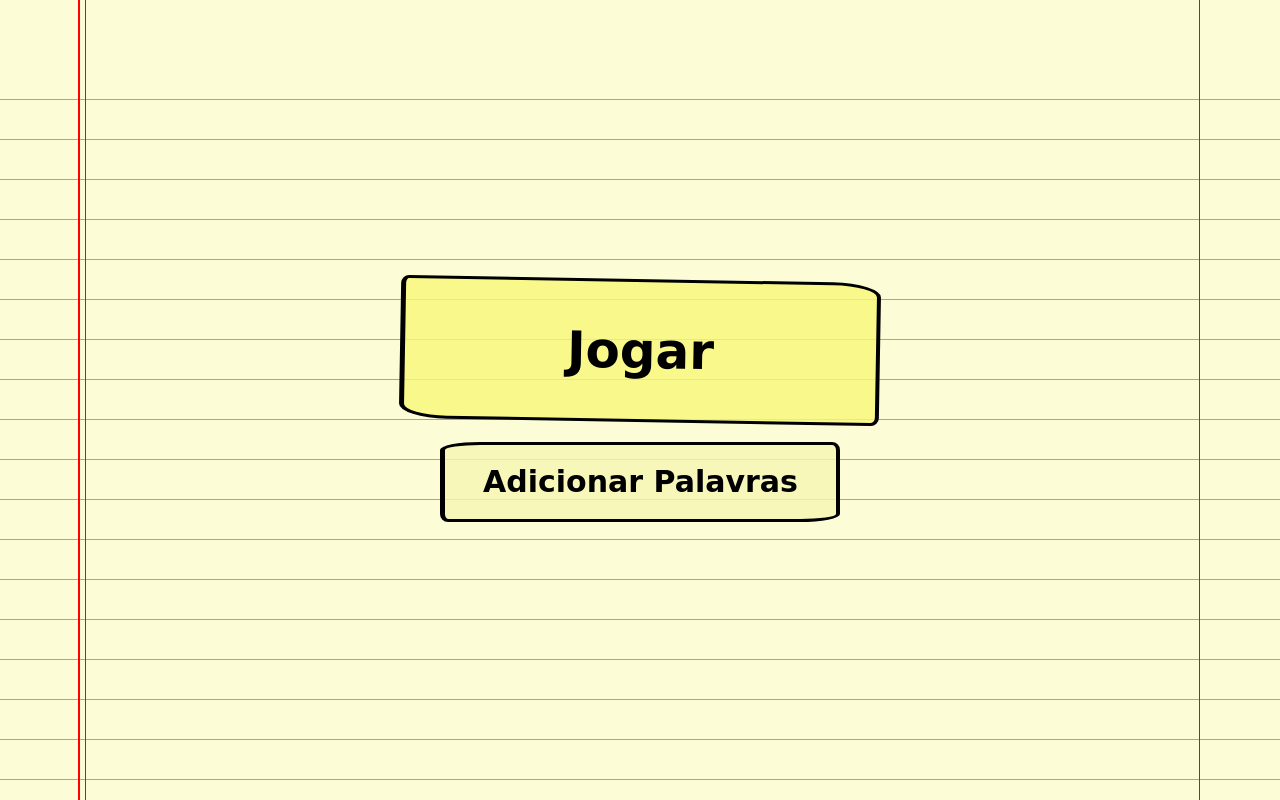
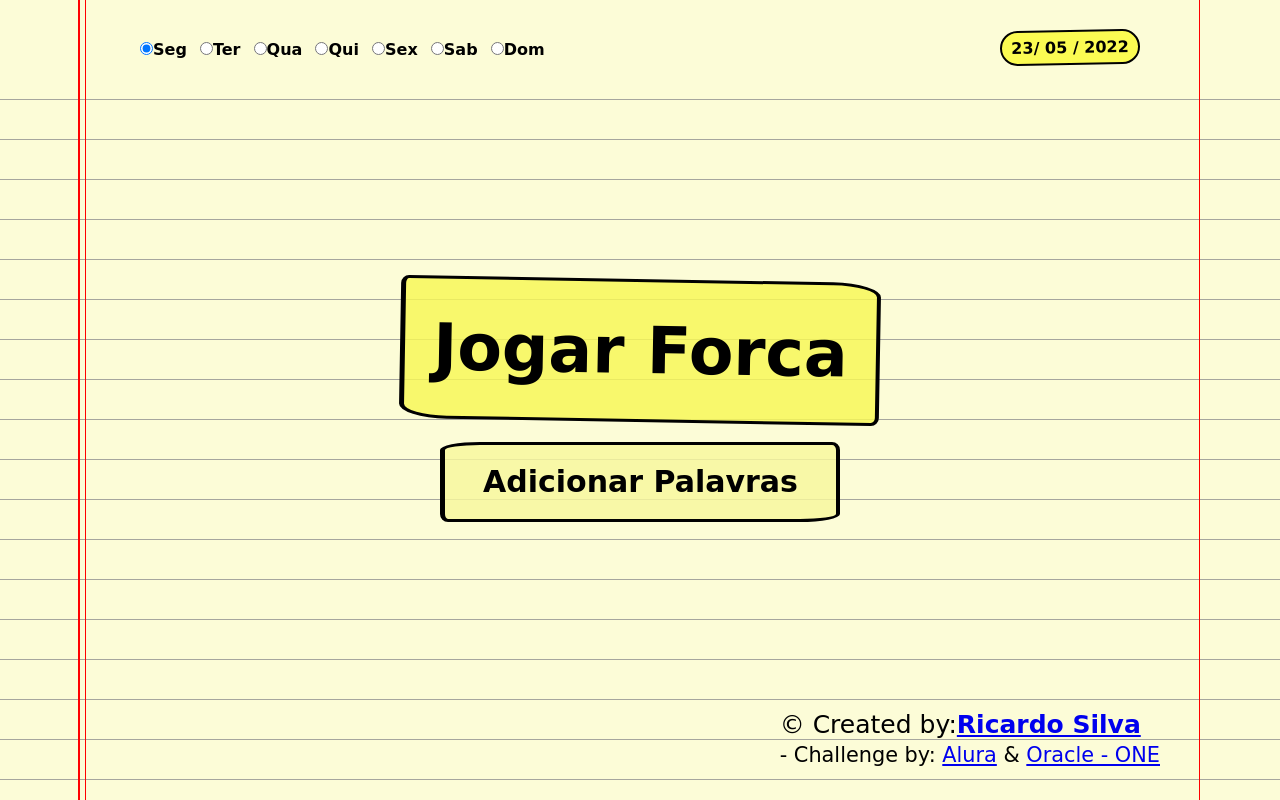
Before and after one commit to ricardo-ssilva/forca, a plain HTML site: page index.html in a window 1280 px wide. Drawn offline with Linux system fonts and the light colour scheme; a web font is replaced by a local one.

Commit message:
Finaliza Partes da primeira pag

```diff
--- a/index.html
+++ b/index.html
@@ -9,7 +9,8 @@
     <title>Forca</title>
 </head>
 <body>
-    <section class="notepad">
+    <main class="notepad">
+        <section class="notepad-body">
                 <div class="notepad-style">
                     <div class="notepad-rows">
                         <div class="row"></div>
@@ -20,12 +21,37 @@
                     </div>
                 </div>
                 <menu class="buttons">
-            <button>Jogar</button>
+                    <button>Jogar Forca</button>
                     <button>Adicionar Palavras</button>
                 </menu>
+                <div class="date">
+                    <div class="set-date">
+                        <span class="dia"></span>/ <span class="mes"></span> / <span class="ano"></span>
+                    </div>
+                    <div class="week">
+                        <label><input type="radio" name="dia" id="seg">Seg</label>
+                        <label ><input type="radio" name="dia" id="ter">Ter</label>
+                        <label ><input type="radio" name="dia" id="qua">Qua</label>
+                        <label ><input type="radio" name="dia" id="qui">Qui</label>
+                        <label ><input type="radio" name="dia" id="sex">Sex</label>
+                        <label ><input type="radio" name="dia" id="sab">Sab</label>
+                        <label ><input type="radio" name="dia" id="dom">Dom</label>
+                    </div>
+                </div>
+
+        </section>
 
 
-    </section>
+    </main>
+
+    <footer>
+        <div class="page-info">&copy; Created by:<strong><a href="https://www.linkedin.com/in/ricardo-de-souza-silva-3812a9224/">Ricardo Silva</a></strong> </div>
+        <div class="thanks"><small> - Challenge by:
+            <a href="https://www.alura.com.br/" target="_blank"> Alura</a>
+            &
+            <a href="https://www.oracle.com/br/education/oracle-next-education/" target="_blank">Oracle - ONE</a></small>
+        </div>
+    </footer>
 
 
     <script src="main.js"></script>
--- a/main.js
+++ b/main.js
@@ -9,7 +9,40 @@ function drawRows(){
     }
 }
 
-function date () {
+function writeDate () {
+    let data = new Date ()
+    let dia = String(data.getDate()).padStart(2, '0');
+    let mes = String(data.getMonth() + 1).padStart(2, '0');
+    let ano = data.getFullYear()
+    let diaSemana = data.getDay()
 
+    switch(diaSemana){
+        case 0:
+        document.querySelector('#dom').checked = true;
+        break;
+        case 1:
+            document.querySelector('#seg').checked = true;
+            break;
+        case 2:
+            document.querySelector('#ter').checked = true;
+            break;
+        case 3:
+            document.querySelector('#qua').checked = true;
+            break;
+        case 4:
+            document.querySelector('#qui').checked = true;
+            break;
+        case 5:
+            document.querySelector('#sex').checked = true;
+            break;
+        case 6:
+            document.querySelector('#sab').checked = true;
+            break;
+    }
+
+    document.querySelector('.dia').innerHTML = dia
+    document.querySelector('.mes').innerHTML = mes
+    document.querySelector('.ano').innerHTML = ano
 }
+writeDate()
 drawRows()
--- a/style.css
+++ b/style.css
@@ -6,6 +6,14 @@
 }
 
 /* notepad background - rows and columns */
+h1 {
+    font-size: 100px;
+    position: absolute;
+    top: 50px;
+    width: 100vw;
+    text-align: center;
+
+}
 .notepad {
     position: absolute;
     height: 100vh;
@@ -47,6 +55,39 @@
     height: 100vh;
 }
 
+/* notepad - dates */
+.set-date {
+    position: absolute;
+    z-index: 99;
+    font-weight: 900;
+    border: 2px solid black;
+    width: 140px;
+    text-align: center;
+    border-radius: 20px;
+    padding: 6px;
+    top: 30px;
+    right: 140px;
+    background-color: rgba(252, 252, 54, 0.822);
+    transform: rotate(-1deg);
+}
+.set-date:hover {
+    background-color: rgba(250, 250, 31, 0.822);
+    transform: rotate(-2deg);
+    width: 150px;
+    font-size: 20px;
+    box-shadow: 3px 1px 4px 1px rgba(94, 94, 94, 0.219);
+}
+.week {
+    position: absolute;
+    top: 40px;
+    left: 140px;
+}
+.week label {
+    font-weight: 900;
+    margin-right: 8px;
+}
+
+
 /* menu */
 .buttons {
     position: absolute;
@@ -65,26 +106,25 @@ button {
     display: flex;
     justify-content: center;
     align-items: center;
-    background-color: rgba(247, 247, 179, 0.822);
     transition: all ease 0.1s;
 }
 button:first-child {
     font-family: 'Grape Nuts', cursive;
     font-weight: bold;
-    font-size: 50px;
+    font-size: 65px;
     height: 143px;
     width: 480px;
     border-width: 3px 4px 3px 5px;
     border-radius: 8px 10%;
     transform: rotate(1deg);
-      background-color: rgba(248, 248, 123, 0.822);
+      background-color: rgba(248, 248, 86, 0.822);
 }
 button:first-child:hover {
     transform: scale(1.1);
-    font-size: 65px;
+    font-size: 75px;
     border-radius:  10% 8%;
     box-shadow: 3px 1px 4px 1px rgba(53, 52, 52, 0.37);
-    background-color: rgba(252, 252, 54, 0.822);
+    background-color: rgba(250, 250, 24, 0.822);
  }
  button:last-child {
     font-family: 'Grape Nuts', cursive;
@@ -92,6 +132,7 @@ button:first-child:hover {
     font-size: 30px;
     border-width: 3px 4px 3px 5px;
     border-radius: 10% 8px;
+    background-color: rgba(248, 248, 157, 0.822);
 }
 button:last-child:hover {
     transform: scale(1.1);
@@ -100,3 +141,14 @@ button:last-child:hover {
     box-shadow: 3px 1px 4px 1px rgba(53, 52, 52, 0.37);
     background-color: rgba(252, 252, 54, 0.822);
 }
+
+
+
+/* footer */
+footer {
+    font-size: 25px;
+    height: 30px;
+    position: absolute;
+    bottom: 60px;
+    right: 120px;
+}
```
Lines whose indentation alone changed are shown as unchanged.
